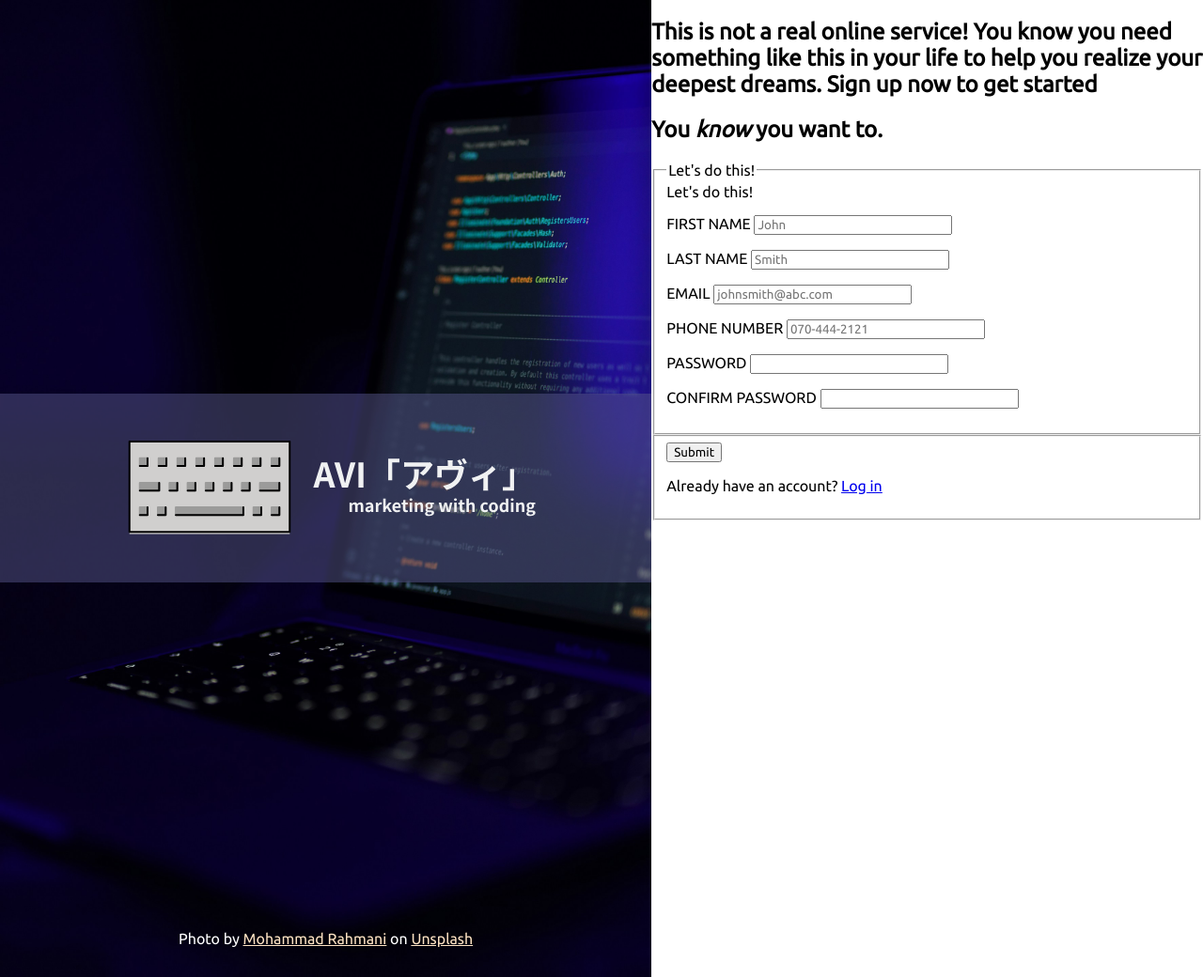
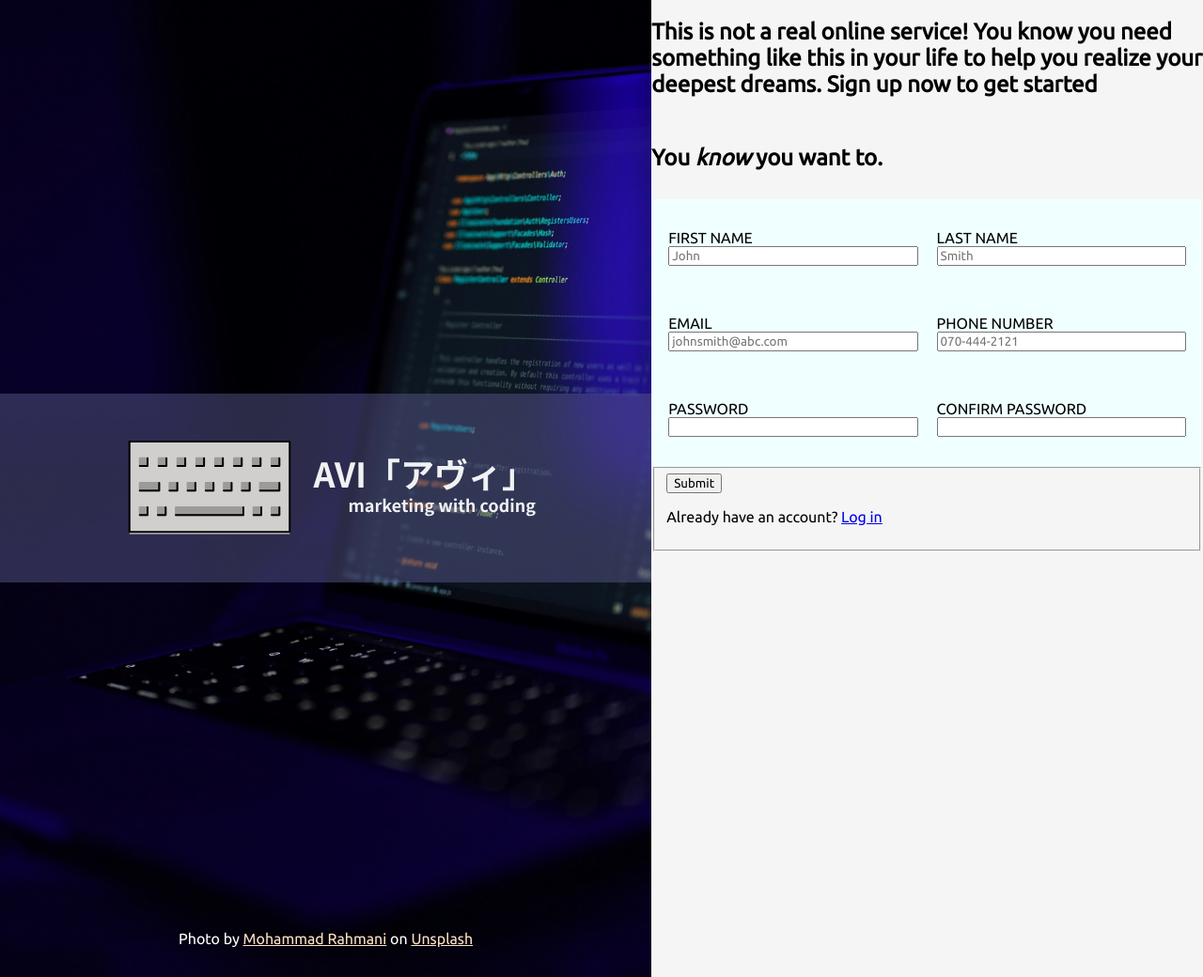
Before and after one commit to Avinashlimbu/sign-up-form, a plain HTML site: page index.html in a window 1280 px wide. Shown: the whole page at 94% size. Drawn offline with Linux system fonts and the light colour scheme.

Commit message:
table tried to make two column form using flexbox, kind of succeeded but it's still not working the way i want

```diff
--- a/index.html
+++ b/index.html
@@ -26,11 +26,9 @@
                     like this in your life to help you realize your deepest dreams.
                     Sign up now to get started</h2>
                 <h2>You <i>know</i> you want to.</h2>
-                <div>
+                <div class="form-box">
                 <form>
                     <fieldset>
-                        <legend>Let's do this!</legend>
-                        <header>Let's do this!</header>
                         <p>
                             <label for="first-name">FIRST NAME</label>
                             <input type="text" name="first-name" id="first-name" placeholder="John"/>
--- a/stylesheet.css
+++ b/stylesheet.css
@@ -17,6 +17,8 @@ html, body {
     margin: 0;
 }
 
+/* hero side styling */
+
 .container {
     display: flex;
 }
@@ -33,8 +35,6 @@ html, body {
 .hero-image > img {
     width: 100%;
 }
-
-
 
 .logo {
     background-color: rgba(87, 86, 137, 0.5);
@@ -54,3 +54,28 @@ html, body {
 .credit > a {
     color: bisque;
 }
+
+/* forms styling  */
+
+.form-container {
+    display: flex;
+    flex-direction: column;
+    gap: 10px;
+    background-color: whitesmoke;
+}
+
+fieldset:first-child {
+    background-color: azure;
+    display: flex;
+    flex-wrap: wrap;
+    gap: 20px;
+    border: none;
+    padding: 1em;
+}
+
+fieldset:first-child p{
+    flex: 1 1 45%;
+    display: flex;
+    flex-direction: column;
+    min-width: 200px;
+}
```
